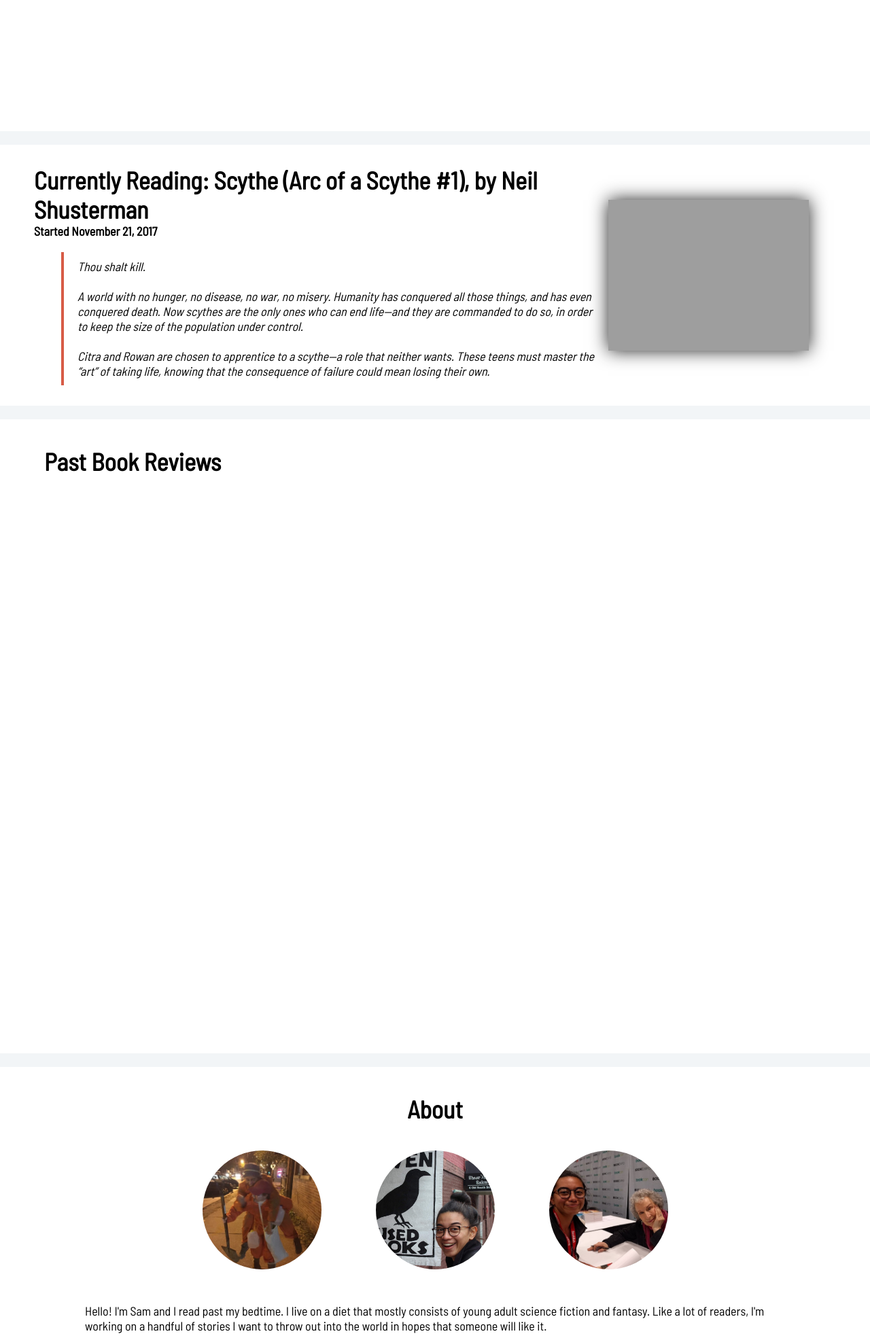
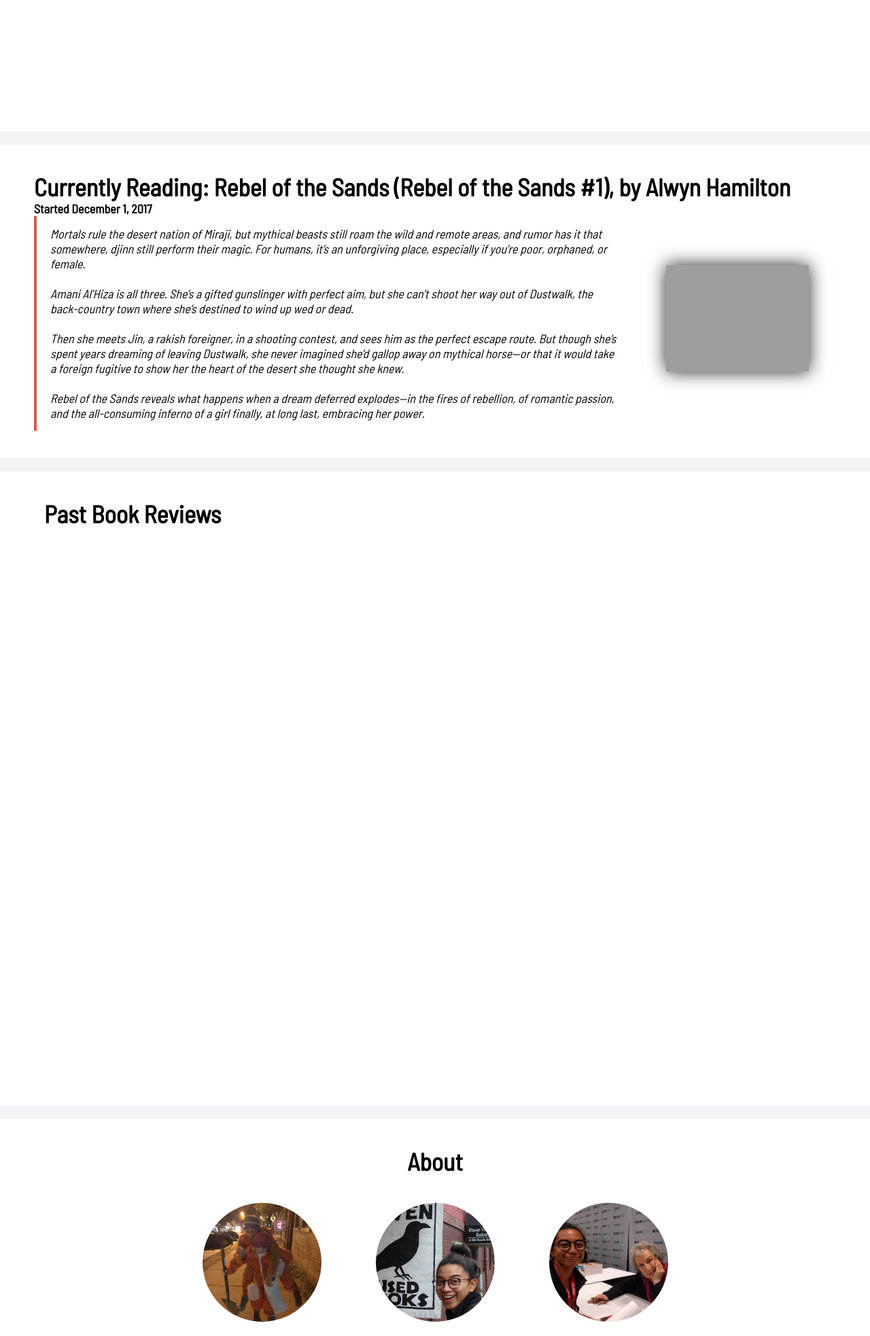
Before and after one commit to scausey/inkhorn, a Django app: page / in a window 1280 px wide. Shown: the part 449-2415 px from the top of the page at 68% size. Run offline with Django 3.2, Linux system fonts and the light colour scheme; data that the repository does not hold is empty; some libraries are stand-ins or nearby versions; some web fonts are replaced; grey boxes are pictures that could not be loaded.

Commit message:
Centered currently reading div content. Views modified to show 8 most recent reviews.

```diff
--- a/bookblog/static/css/home.css
+++ b/bookblog/static/css/home.css
@@ -23,7 +23,7 @@
   margin-bottom: 25px;
 }
 
-.recent-review h4, .book-review-container h4 , .current-book-content h4{
+.recent-review h4, .book-review-container h4 {
   margin-bottom: 20px;
 }
 
@@ -44,33 +44,32 @@
 
 /* CURRENTLY READING */
 .currently-reading {
-  display: flex;
-  justify-content: center;
-  align-items: center;
   background-color: #FFFFFF;
   margin: 10px 0px;
   font-family: 'Barlow Semi Condensed', sans-serif;
-  /*height: 500px;*/
-  padding: 30px 50px;
+  padding: 40px 50px;
   padding-right: 50px;
 }
 
+.current-book-content {
+  display: flex;
+  align-items: center;
+  flex-direction: row;
+}
+
 .currently-reading .book-cover {
-  display: flex;
-  max-height: 300px;
-  margin: 10px 10px;
-  margin-right: 40px;
+  max-width: 210px;
   box-shadow: 0px 0px 25px #232323;
 }
 
 .blurb {
   border-left: 4px solid #D75B46;
-  margin-left: 40px;
+  padding: 15px 20px;
   padding-left: 20px;
-  padding-top: 10px;
-  padding-bottom: 10px;
+  margin-right: 40px;
   font-style: italic;
 }
+
 
 
 /* PAST BOOKS */
--- a/bookblog/templates/bookblog/home.html
+++ b/bookblog/templates/bookblog/home.html
@@ -16,18 +16,22 @@
 </div>
 
 <div class="currently-reading">
+  <h1>Currently Reading: Rebel of the Sands (Rebel of the Sands #1), by Alwyn Hamilton</h1>
+  <h4>Started December 1, 2017</h4>
   <div class="current-book-content">
-    <h1>Currently Reading: Scythe (Arc of a Scythe #1), by Neil Shusterman</h1>
-    <h4>Started November 21, 2017</h4>
     <div class="blurb">
-      <p>Thou shalt kill.</p>
+      <p>Mortals rule the desert nation of Miraji, but mythical beasts still roam the wild and remote areas, and rumor has it that somewhere, djinn still perform their magic.  For humans, it’s an unforgiving place, especially if you’re poor, orphaned, or female.</p>
       <br />
-      <p>A world with no hunger, no disease, no war, no misery. Humanity has conquered all those things, and has even conquered death. Now scythes are the only ones who can end life—and they are commanded to do so, in order to keep the size of the population under control.</p>
+      <p>Amani Al’Hiza is all three.  She’s a gifted gunslinger with perfect aim, but she can’t shoot her way out of Dustwalk, the back-country town where she’s destined to wind up wed or dead.</p>
       <br />
-      <p>Citra and Rowan are chosen to apprentice to a scythe—a role that neither wants. These teens must master the “art” of taking life, knowing that the consequence of failure could mean losing their own.</p>
+      <p>Then she meets Jin, a rakish foreigner, in a shooting contest, and sees him as the perfect escape route. But though she’s spent years dreaming of leaving Dustwalk, she never imagined she’d gallop away on mythical horse—or that it would take a foreign fugitive to show her the heart of the desert she thought she knew.</p>
+      <br />
+      <p>Rebel of the Sands reveals what happens when a dream deferred explodes—in the fires of rebellion, of romantic passion, and the all-consuming inferno of a girl finally, at long last, embracing her power.</p>
+    </div>
+    <div class="book-cover-container">
+      <img class="book-cover" src="https://images.gr-assets.com/books/1446655216l/26159610.jpg" />
     </div>
   </div>
-  <img class="book-cover" src="https://images.gr-assets.com/books/1456173247l/29246020.jpg" />
 </div>
 
 <div class="past-books-container">
@@ -38,15 +42,6 @@
     {% endfor %}
   </div>
 </div>
-
-<!-- <div class="stickers">
-  <h1>Stickers! ::)</h1>
-  <div class="stickers-list">
-    {% for sticker in stickers %}
-    <img src="{{ sticker.sticker_image.url }}" />
-    {% endfor %}
-  </div>
-</div> -->
 
 <div class="about">
   <h1>About</h1>
--- a/bookblog/templates/bookblog/review_detail.html
+++ b/bookblog/templates/bookblog/review_detail.html
@@ -10,6 +10,9 @@
   <img class="book-cover" src="{{ book_review.book_cover }}" />
   <h1>{{ book_review.title }}</h1>
   <h4>{{ book_review.date_published }}</h4>
+  <!-- <div class="blurb">
+    <p>{{ book_review.book_synopsis|linebreaksbr }}</p>
+  </div> -->
   <p>{{ book_review.book_review|linebreaksbr }}</p>
   <br class="clear"/>
 </div>
--- a/bookblog/views.py
+++ b/bookblog/views.py
@@ -5,7 +5,7 @@ from .models import Post
 def home(request):
     books = Post.objects.filter(date_published__lte=timezone.now()).order_by('-date_published')
     recent_review = books.first()
-    past_books = books[1:]
+    past_books = books[1:9]
     return render(request, 'bookblog/home.html', {'past_books': past_books, 'recent_review': recent_review})
 
 def review_detail(request, pk):
--- a/inkhorn/settings.py
+++ b/inkhorn/settings.py
@@ -23,10 +23,10 @@ BASE_DIR = os.path.dirname(os.path.dirname(os.path.abspath(__file__)))
 SECRET_KEY = '(^6rycl869+=mkee2re8$fwkx#i!ikshqhacmz-0t)wao*dx-8'
 
 # SECURITY WARNING: don't run with debug turned on in production!
-DEBUG = False
+DEBUG = True
 
 # ALLOWED_HOSTS = []
-ALLOWED_HOSTS = ['127.0.0.1', '.herokuapp.com']
+ALLOWED_HOSTS = ['127.0.0.1', '0.0.0.0:5000', '0.0.0.0', '.herokuapp.com']
 
 # MEDIA_URL = '/media/'
 # MEDIA_ROOT = os.path.join(os.path.dirname(BASE_DIR), "media", "media_root")
```
